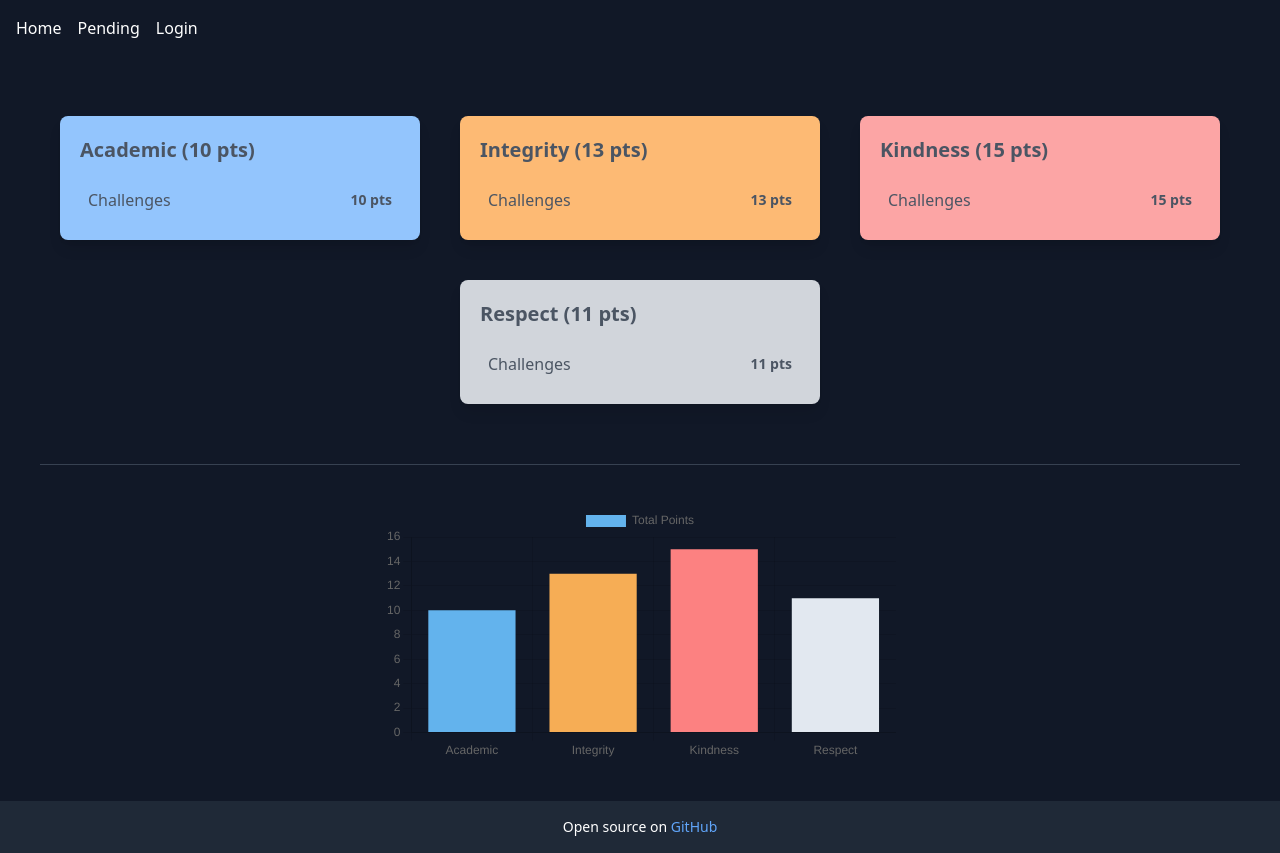
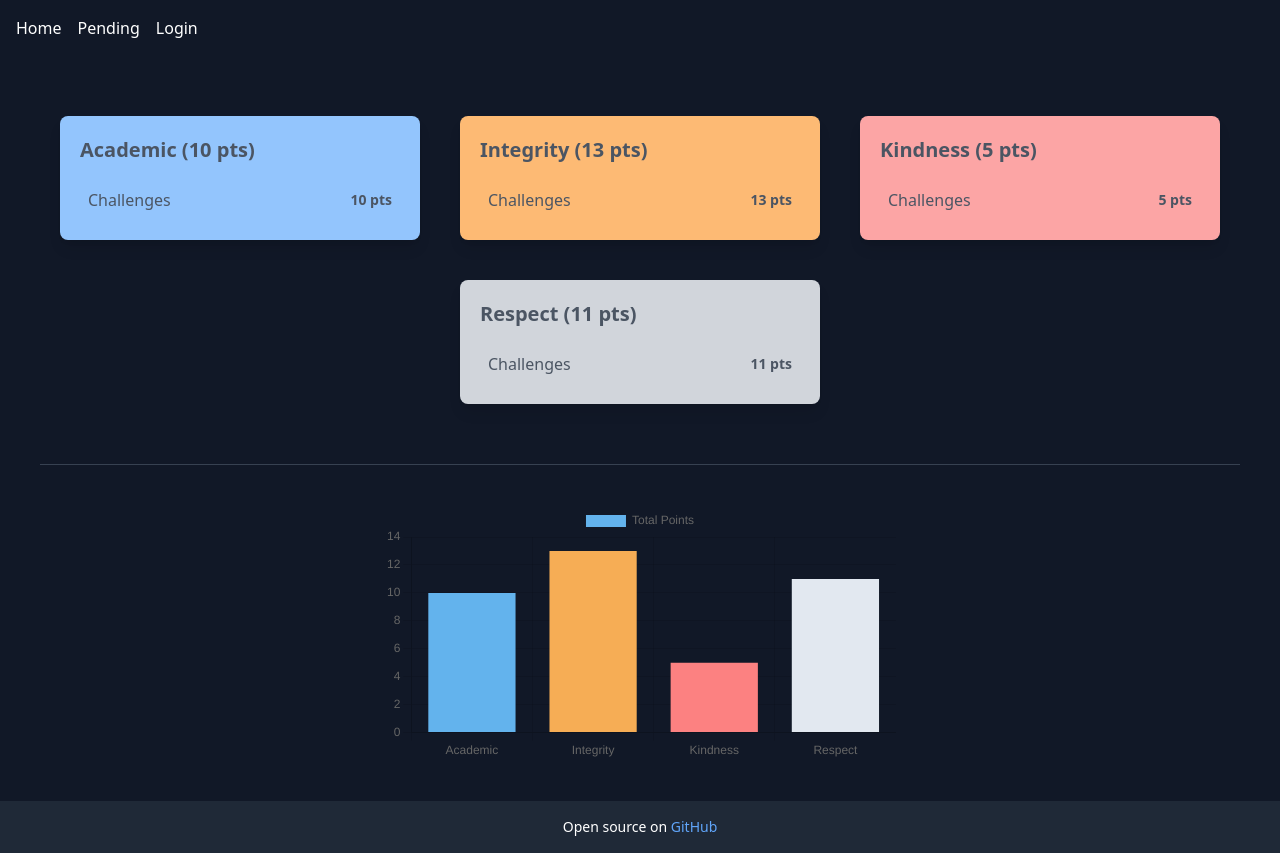
Before and after one commit to jonahkleinman/PointSystem, a Vue app: page / in a window 1280 px wide. Built offline with nearby package versions, Linux system fonts and the light colour scheme; no server answers; the database is empty.

Commit message:
reupdate challenge points

```diff
--- a/src/views/Admin.vue
+++ b/src/views/Admin.vue
@@ -98,7 +98,7 @@ export default {
     },
     calculateHousePoints(membersSnapshot) {
       const houseNames = { a: 'Academic', i: 'Integrity', k: 'Kindness', r: 'Respect' };
-      const challengePoints = { a: 10, i: 13, k: 15, r: 11 };
+      const challengePoints = { a: 10, i: 13, k: 5, r: 11 };
       let housesData = {};
 
       Object.keys(houseNames).forEach(code => {
--- a/src/views/Home.vue
+++ b/src/views/Home.vue
@@ -91,7 +91,7 @@ export default {
   },
   async created() {
     const houseNames = { a: 'Academic', i: 'Integrity', k: 'Kindness', r: 'Respect' };
-    const challengePoints = { a: 10, i:  13, k: 15, r: 11 };
+    const challengePoints = { a: 10, i: 13, k: 5, r: 11 };
     const membersCollectionRef = collection(db, 'members');
     const membersSnapshot = await getDocs(membersCollectionRef);
     const housesData = {};
```
